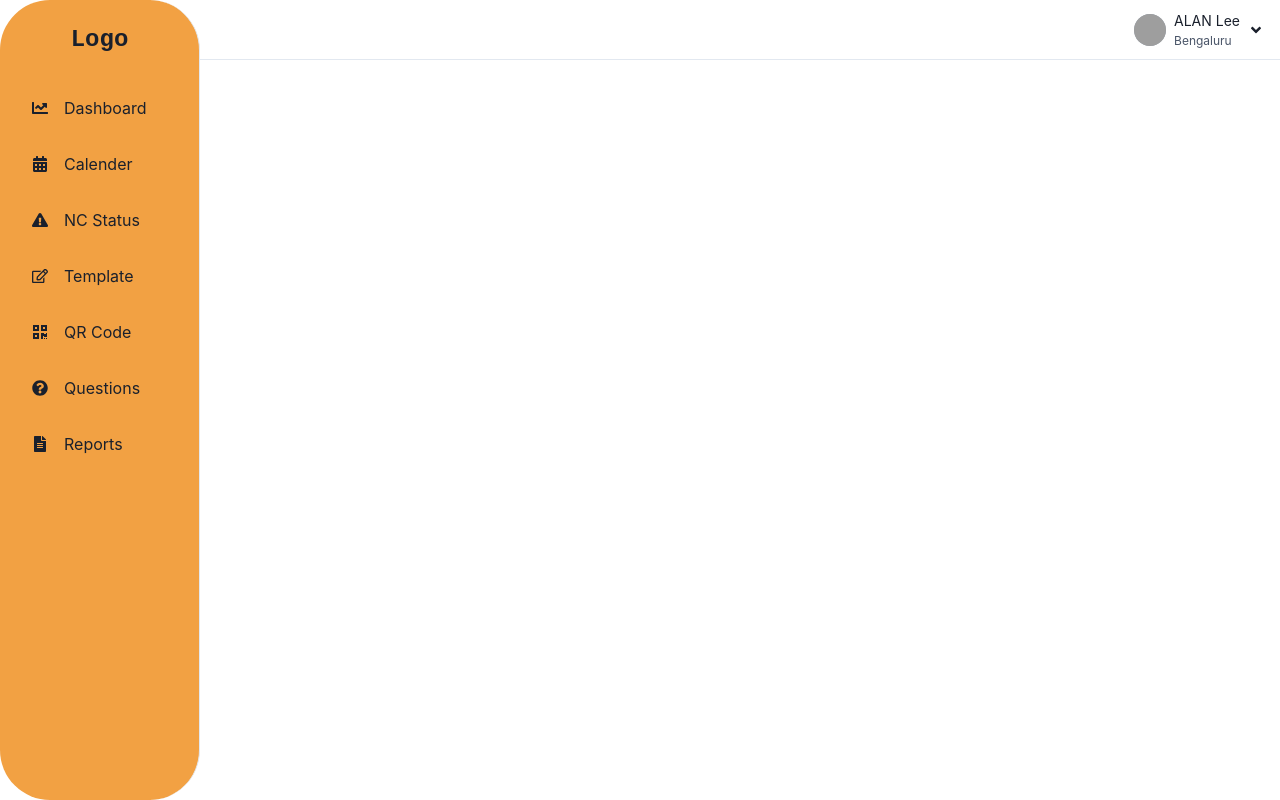
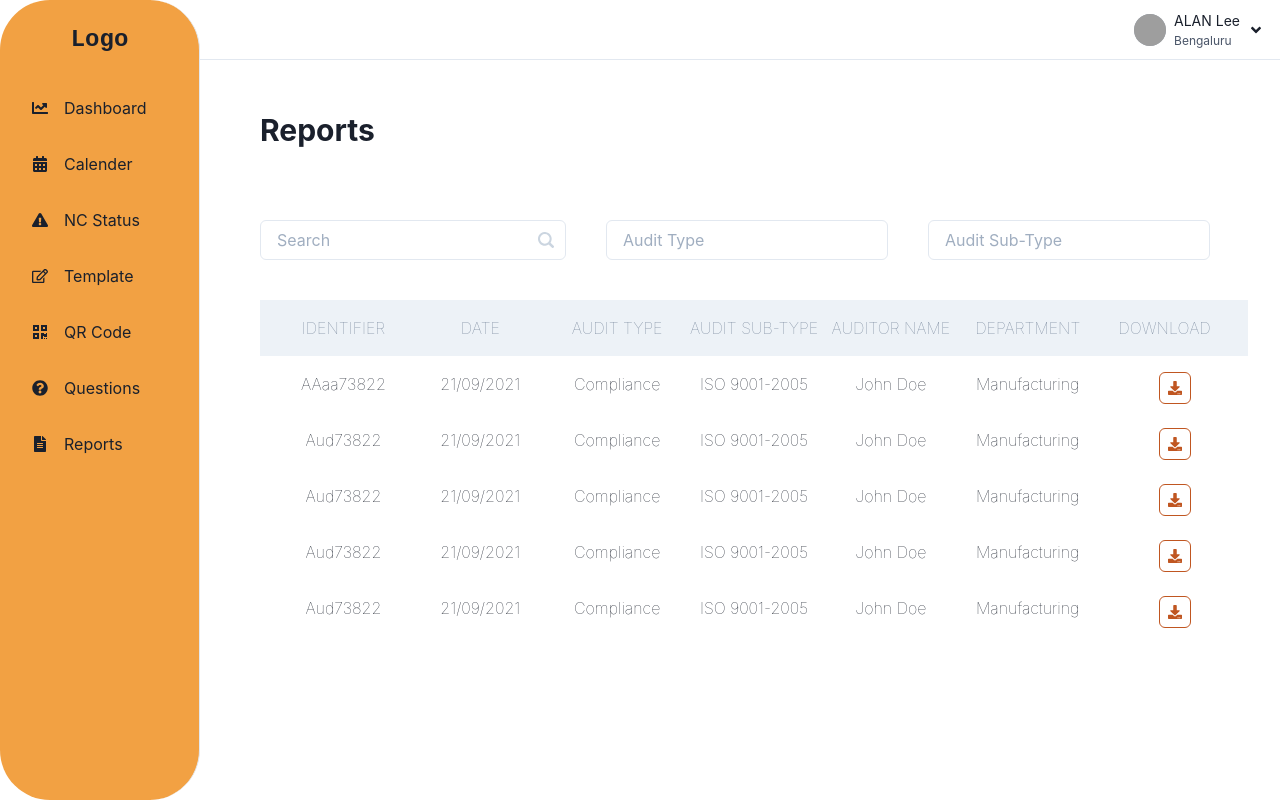
Before and after one commit to prajwalmadhav/Audire-frontend, a React (Create React App) app: page /reports in a window 1280 px wide. Built offline with nearby package versions, Linux system fonts and the light colour scheme; grey boxes are pictures that could not be loaded.

Commit message:
Added reports page

```diff
--- a/src/Components/reports.tsx
+++ b/src/Components/reports.tsx
@@ -1,7 +1,158 @@
-import React from 'react'
+import {
+    Flex,
+    useColorModeValue,
+    Stack,
+    SimpleGrid,
+    Heading,
+    IconButton,
+    ButtonGroup,
+    Input,
+    InputGroup,
+    InputLeftElement,
+    HStack,
+    Box,
+    InputRightElement,
+  } from "@chakra-ui/react";
+  import { AiFillEdit } from "react-icons/ai";
+  import { Search2Icon } from "@chakra-ui/icons";
+  import { FaCloudDownloadAlt, FaDownload } from "react-icons/fa";
 
-export default function reports() {
-  return (
-    <div>reports</div>
-  )
-}
+  export default function Component() {
+    const data = [
+      { id: "AAaa73822", date: "21/09/2021", audtyp : "Compliance", audsubtyp : "ISO 9001-2005", audname : "John Doe", dept : "Manufacturing" , status : " " },
+      { id: "Aud73822", date: "21/09/2021", audtyp : "Compliance", audsubtyp : "ISO 9001-2005", audname : "John Doe", dept : "Manufacturing" , status : " " },
+      { id: "Aud73822", date: "21/09/2021", audtyp : "Compliance", audsubtyp : "ISO 9001-2005", audname : "John Doe", dept : "Manufacturing" , status : " " },
+      { id: "Aud73822", date: "21/09/2021", audtyp : "Compliance", audsubtyp : "ISO 9001-2005", audname : "John Doe", dept : "Manufacturing" , status : " " },
+      { id: "Aud73822", date: "21/09/2021", audtyp : "Compliance", audsubtyp : "ISO 9001-2005", audname : "John Doe", dept : "Manufacturing" , status : " " },
+
+
+    ];
+    const dataColor = useColorModeValue("white", "gray.800");
+    const bg = useColorModeValue("white", "gray.800");
+    const bg2 = useColorModeValue("gray.100", "gray.700");
+
+    return (
+      <Flex
+        w="85%"
+        bg="white"
+        p={50}
+        alignItems="center"
+        justifyContent="center"
+        ml= {210}
+        >
+
+
+        <Stack
+          direction={{ base: "column" }}
+          w="full"
+          bg={{ md: bg }}
+
+
+        >
+           <Flex
+                direction={{ base: "row", md: "column" , lg: "column" }}
+            >
+              <Heading  mb={"4rem"} mt={-30} fontSize='30px'>
+                Reports
+              </Heading>
+            </Flex>
+
+            <Stack  >
+              <HStack spacing={10} mb={8} >
+                <Box >
+                  <InputGroup>
+                    <InputRightElement
+                      pointerEvents='none'
+                      children={<Search2Icon color='gray.300' />}
+                    />
+                    <Input type='search' placeholder='Search' />
+                  </InputGroup>
+                </Box>
+                <Box >
+                  <InputGroup>
+                    <Input type='search' placeholder='Audit Type' />
+                  </InputGroup>
+                </Box>
+                <Box >
+                  <InputGroup>
+                    <Input type='search' placeholder='Audit Sub-Type' />
+                  </InputGroup>
+                </Box>
+              </HStack>
+            </Stack>
+
+            <SimpleGrid
+                  spacingY={3}
+                  columns={{ base: 1, md: 3, lg: 7 }}
+                  w="full"
+                  textTransform="uppercase"
+                  bg={bg2}
+                  color={"gray.500"}
+                  py={{ base: 1, md: 4, lg: 4 }}
+                  px={{ base: 2, md: 10 , lg: 15}}
+                  fontSize="md"
+                  fontWeight="hairline"
+                  textAlign={"center"}
+                >
+                  <span>Identifier</span>
+                  <span>Date</span>
+                  <span>Audit Type</span>
+                  <span>Audit Sub-Type</span>
+                  <span>Auditor Name</span>
+                  <span>Department</span>
+                  <span>Download</span>
+
+            </SimpleGrid>
+
+          {data.map((audit, pid) => {
+            return (
+              <Flex
+                direction={{ base: "row", md: "column" , lg: "column" }}
+                bg={dataColor}
+                key={pid}
+              >
+
+                <SimpleGrid
+                  spacingY={3}
+                  columns={{ base: 1, md: 3, lg: 7 }}
+                  w="full"
+                  py={{base: 2, md: 4, lg: 2}}
+                  px={{base: 2, md: 10 , lg: 15}}
+                  fontWeight="hairline"
+                  textAlign={"center"}
+
+                >
+                  {/*  //for overflow of objects in table header
+                   <chakra.span
+                    textOverflow="ellipsis"
+                    overflow="hidden"
+                    whiteSpace="nowrap"
+                  >
+                    {audit.email}
+                  </chakra.span> */}
+                  <span>{audit.id}</span>
+                  <span>{audit.date}</span>
+                  <span>{audit.audtyp}</span>
+                  <span>{audit.audsubtyp}</span>
+                  <span>{audit.audname}</span>
+                  <span>{audit.dept}</span>
+
+                  <Flex justify={{ lg: "center" }}>
+                    <ButtonGroup variant="outline" size="sm" spacing={5} >
+                        {/* In Progress */}
+                        <span>{audit.status}</span>
+                      <IconButton colorScheme="orange" icon={<FaDownload />} aria-label={""}  />
+                    </ButtonGroup>
+                  </Flex>
+
+                </SimpleGrid>
+              </Flex>
+            );
+          })}
+        </Stack>
+
+
+
+      </Flex>
+    );
+  }
```
